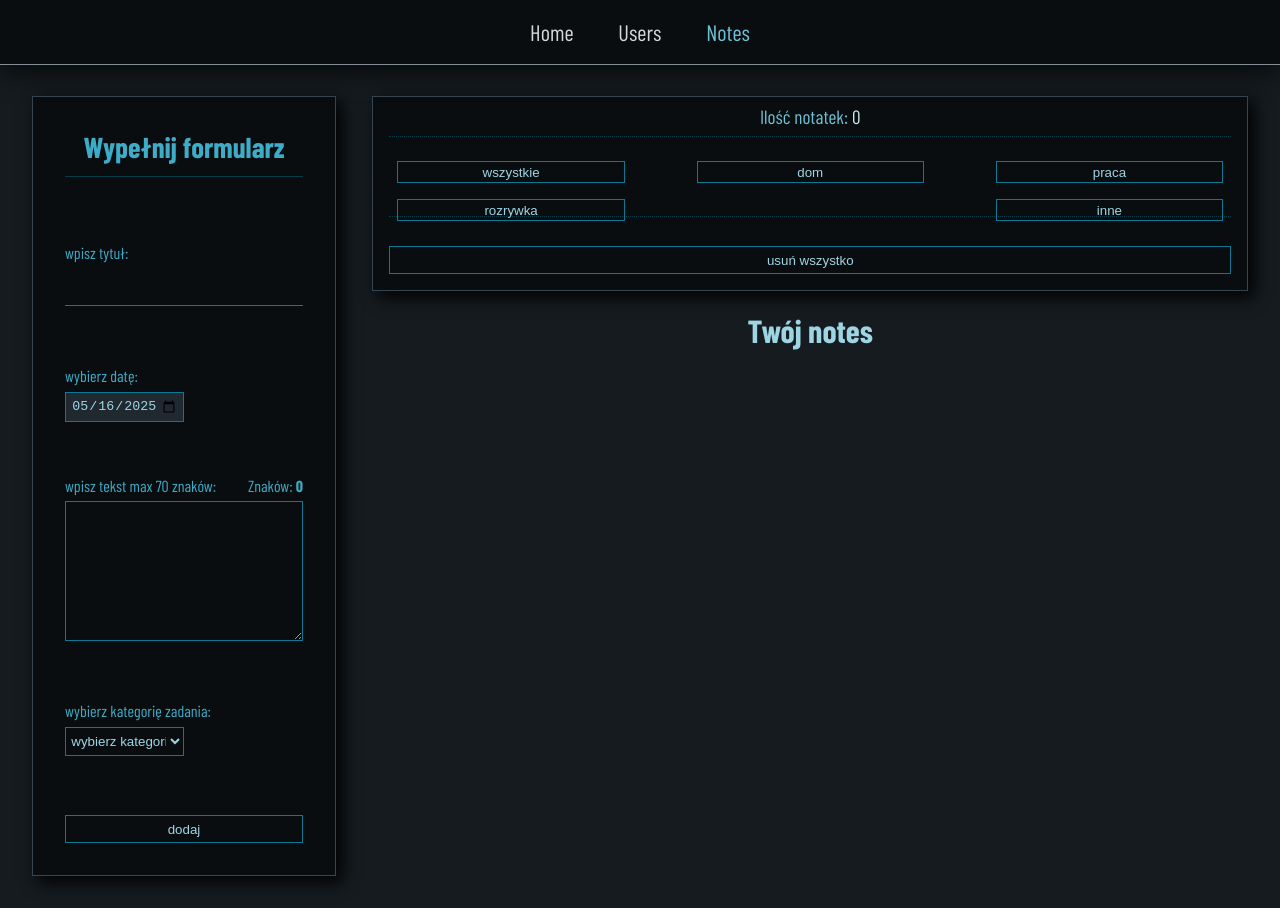
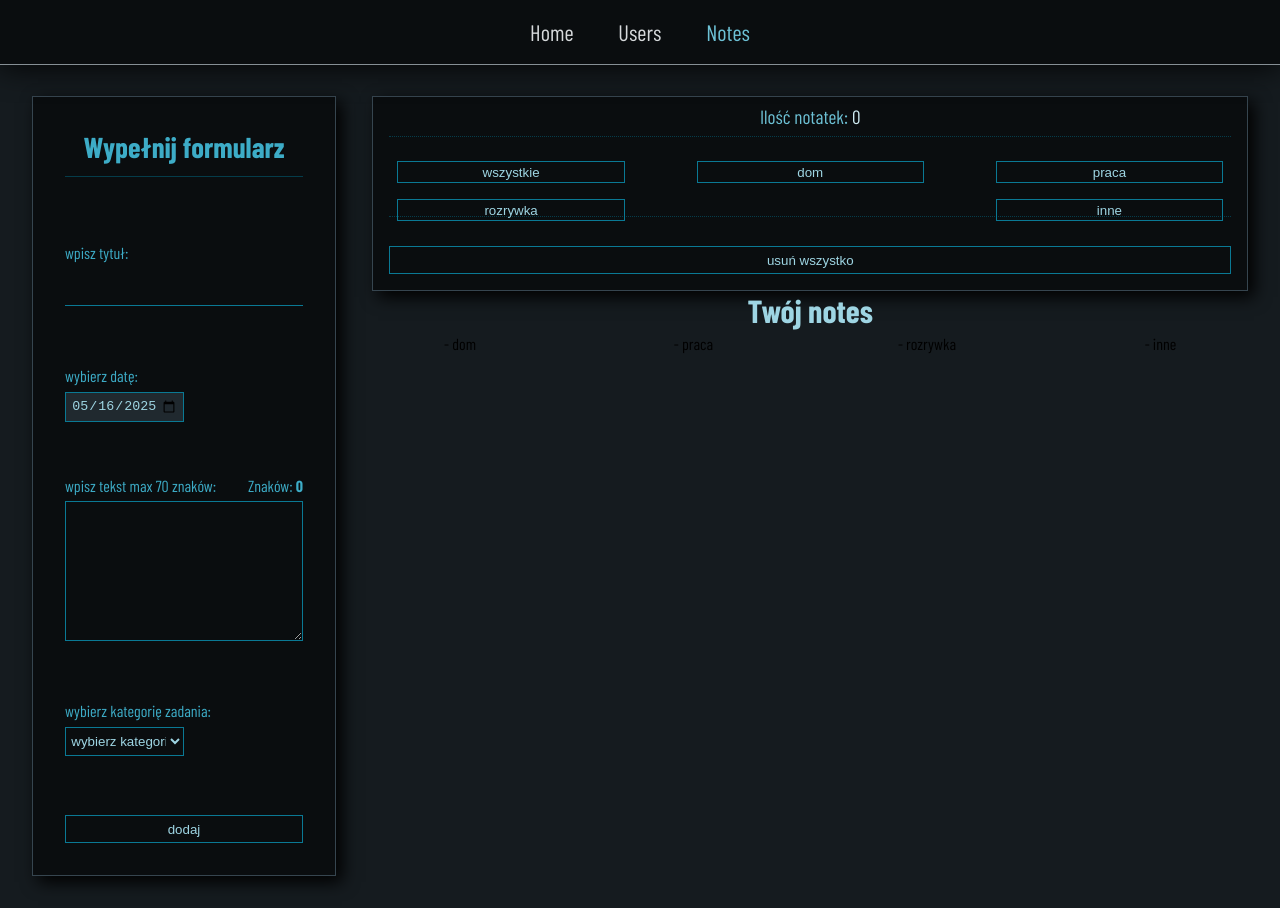
Before and after one commit to Scorpion19702022/SIMPLE_PROJECT_REACT_REDUX, a React (Vite) app: page /Notes in a window 1280 px wide. Built offline with nearby package versions, Linux system fonts and the light colour scheme; a web font is replaced by a local one.

Commit message:
added legend color for category

```diff
--- a/src/Components/Notes/NotesResult.tsx
+++ b/src/Components/Notes/NotesResult.tsx
@@ -19,6 +19,24 @@ const NotesResult = () => {
 				<button className={styles.btn_clean_all}>usuń wszystko</button>
 			</div>
 			<h3 className={styles.heading}>Twój notes</h3>
+			<div className={styles.box_category}>
+				<div className={styles.category}>
+					<div className={styles.category_color}></div>
+					<span className={styles.category_info}> - dom</span>
+				</div>
+				<div className={styles.category}>
+					<div className={styles.category_color}></div>
+					<span className={styles.category_info}> - praca</span>
+				</div>
+				<div className={styles.category}>
+					<div className={styles.category_color}></div>
+					<span className={styles.category_info}> - rozrywka</span>
+				</div>
+				<div className={styles.category}>
+					<div className={styles.category_color}></div>
+					<span className={styles.category_info}> - inne</span>
+				</div>
+			</div>
 			<div className={styles.box_notes}></div>
 		</section>
 	)
--- a/src/Components/Notes/Styles/NotesResult.module.css
+++ b/src/Components/Notes/Styles/NotesResult.module.css
@@ -110,9 +110,22 @@
 	color: var(--color-color02);
 }
 
+.box_category {
+	width: 100%;
+	height: 5%;
+	display: flex;
+	justify-content: space-between;
+	padding: 0.3em 0em;
+}
+
+.category {
+	width: 20%;
+	text-align: center;
+}
+
 .box_notes {
 	width: 100%;
-	height: 65%;
+	height: 60%;
 	display: flex;
 	flex-wrap: wrap;
 }
```
